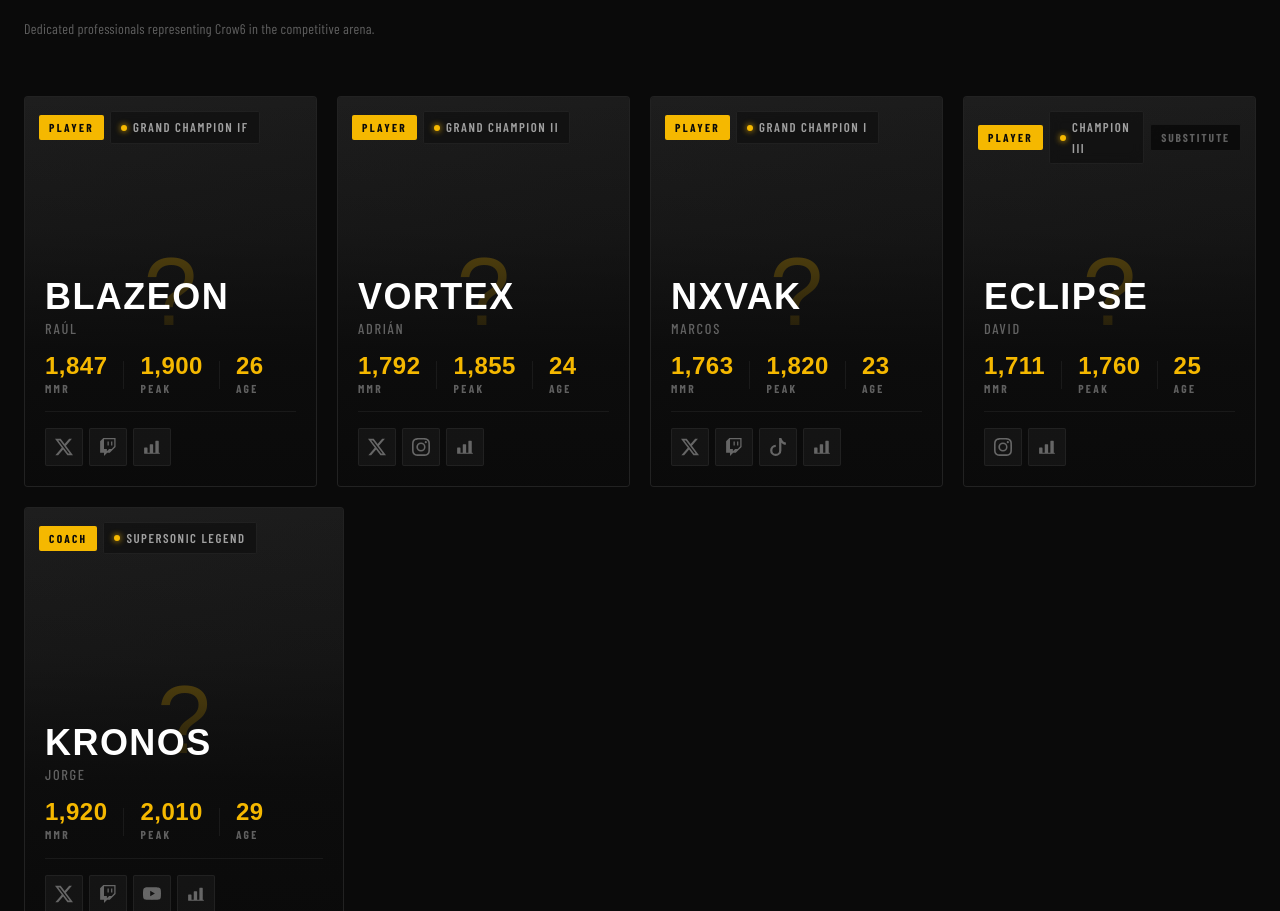
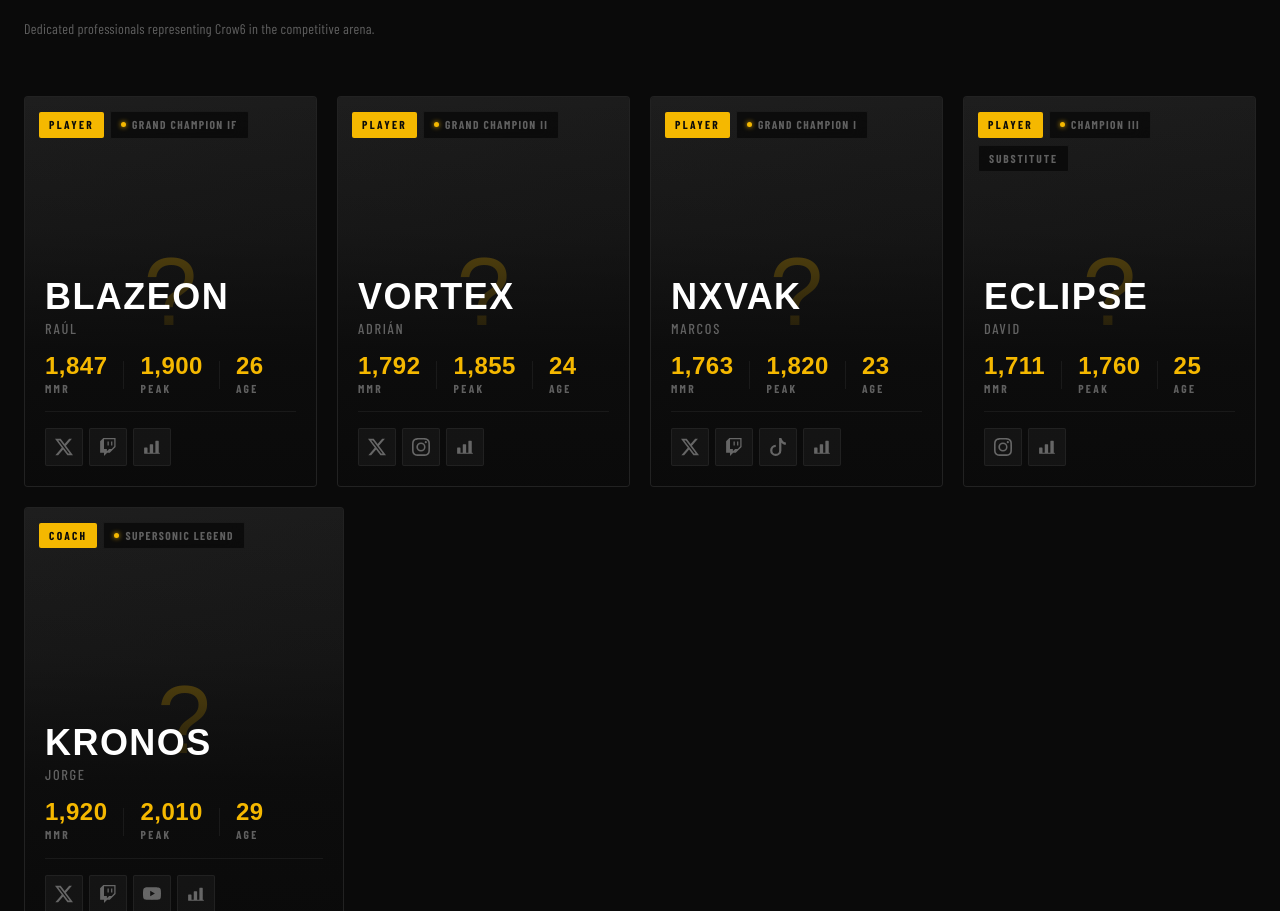
Before and after one commit to Rasobe/crow6esports-web, a Next.js app: page /en in a window 1280 px wide. Shown: the part 980-1891 px from the top of the page. Built offline with nearby package versions, Linux system fonts and the light colour scheme; a web font is replaced by a local one.

Commit message:
style: align rank badge with the top badge row in PlayerCard

```diff
--- a/src/components/ui/player-card/player-card.scss
+++ b/src/components/ui/player-card/player-card.scss
@@ -92,6 +92,7 @@
     display: flex;
     align-items: center;
     gap: 6px;
+    flex-wrap: wrap;
   }
 
   .player-card__role {
@@ -203,26 +204,26 @@
     align-items: center;
     gap: 6px;
     font-family: var(--font-ui), sans-serif;
-    font-size: 0.8rem;
-    font-weight: 600;
+    font-size: 0.72rem;
+    font-weight: 700;
     letter-spacing: 0.12em;
     text-transform: uppercase;
-    color: var(--text-secondary);
+    color: var(--text-muted);
+    background: var(--bg-overlay);
     border: 1px solid var(--border-subtle);
+    padding: 4px 10px;
     border-radius: 2px;
-    padding: 5px 10px;
-    background: rgba(10, 10, 10, 0.5);
-    width: fit-content;
-    backdrop-filter: blur(6px);
+    line-height: 1.5;
+    backdrop-filter: blur(8px);
   }
 
   .player-card__rank-dot {
-    width: 6px;
-    height: 6px;
+    width: 5px;
+    height: 5px;
     border-radius: 50%;
     background: var(--brand);
     flex-shrink: 0;
-    box-shadow: 0 0 6px var(--brand);
+    box-shadow: 0 0 5px var(--brand);
   }
 
   /* Social links */
```
